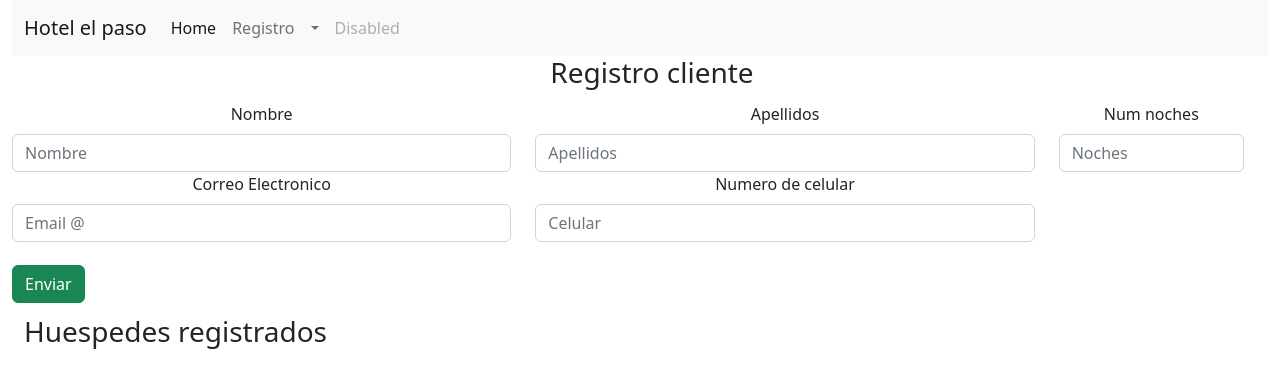
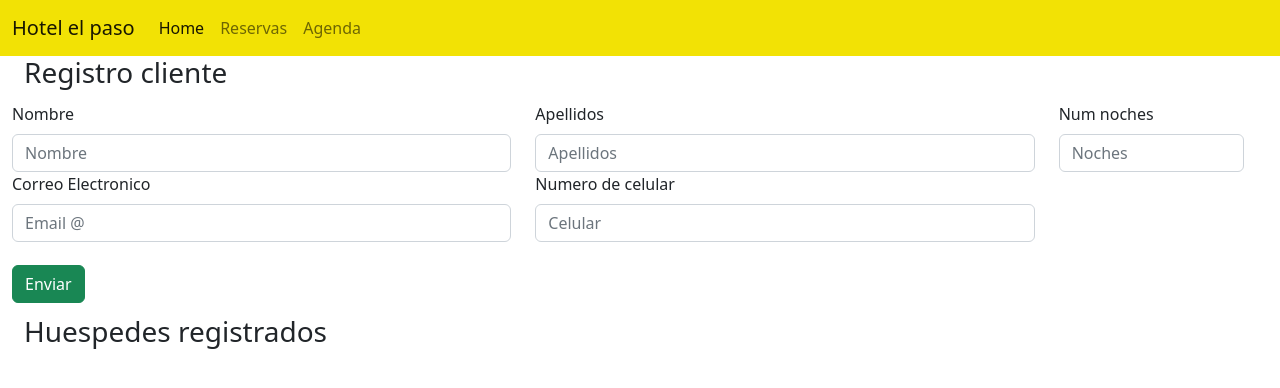
Before and after one commit to German-GS/sistRegistro-hotel, a plain HTML site: page index.html in a window 1280 px wide. Drawn offline with nearby package versions, Linux system fonts and the light colour scheme.

Commit message:
change color navbar

```diff
--- a/index.html
+++ b/index.html
@@ -12,39 +12,28 @@
     <title>Sistema de reserva de Hotel</title>
 </head>
 <body>
-    <div class="container-fluid ">
-        <nav class="navbar navbar-expand-lg bg-light">
+    <nav class="navbar navbar-expand-lg">
         <div class="container-fluid">
             <a class="navbar-brand" href="#">Hotel el paso</a>
-                <button class="navbar-toggler" type="button" data-bs-toggle="collapse" data-bs-target="#navbarSupportedContent" aria-controls="navbarSupportedContent" aria-expanded="false" aria-label="Toggle navigation">
+            <button class="navbar-toggler" type="button" data-bs-toggle="collapse" data-bs-target="#navbarNav" aria-controls="navbarNav" aria-expanded="false" aria-label="Toggle navigation">
                 <span class="navbar-toggler-icon"></span>
             </button>
-                <div class="collapse navbar-collapse" id="navbarSupportedContent">
-                    <ul class="navbar-nav me-auto mb-2 mb-lg-0">
+        <div class="collapse navbar-collapse" id="navbarNav">
+            <ul class="navbar-nav">
                 <li class="nav-item">
                     <a class="nav-link active" aria-current="page" href="#">Home</a>
                 </li>
                 <li class="nav-item">
-                        <a class="nav-link" href="#">Registro</a>
-                    </li>
-                    <li class="nav-item dropdown">
-                        <a class="nav-link dropdown-toggle" href="#" role="button" data-bs-toggle="dropdown" aria-expanded="false"></a>
-                        <ul class="dropdown-menu">
-                            <li><a class="dropdown-item" href="#">Action</a></li>
-                            <li><a class="dropdown-item" href="#">Another action</a></li>
-                            <li><hr class="dropdown-divider"></li>
-                            <li><a class="dropdown-item" href="#">Something else here</a></li>
-                        </ul>
+                    <a class="nav-link" href="#">Reservas</a>
                 </li>
                 <li class="nav-item">
-                        <a class="nav-link disabled">Disabled</a>
+                    <a class="nav-link" href="#">Agenda</a>
                 </li>
             </ul>
         </div>
         </div>
         </nav>
-    </div>
-    <div class="container-fluid text-center form-clients">
+    <div class="container-fluid text-start form-clients">
         <div class="row form-clients">
             <h3>Registro cliente</h3>
             <form class="row form-client" action="" id="form-clientes">
--- a/src/script.js
+++ b/src/script.js
@@ -34,7 +34,7 @@ function llenarForm(persona){
     const listaPersona=document.querySelector(".list-group")// Puede tener ingresado una clase, id o tag de html
     persona.forEach(elemento=>{
         const li=document.createElement('li')
-        li.classList.add('list-group-item')
+        li.classList.add('list-group-item')// Agrego una clase a un elemento creado por JS
         li.textContent=elemento
         listaPersona.appendChild(li)
 
--- a/src/style.css
+++ b/src/style.css
@@ -1,3 +1,11 @@
+body{
+    background-color: white;
+}
+nav{
+    background-color: #F2E205 !important;
+
+}
+
 .btn-success{
     margin-top: 23px ;
 }
```
Lines whose indentation alone changed are shown as unchanged.
